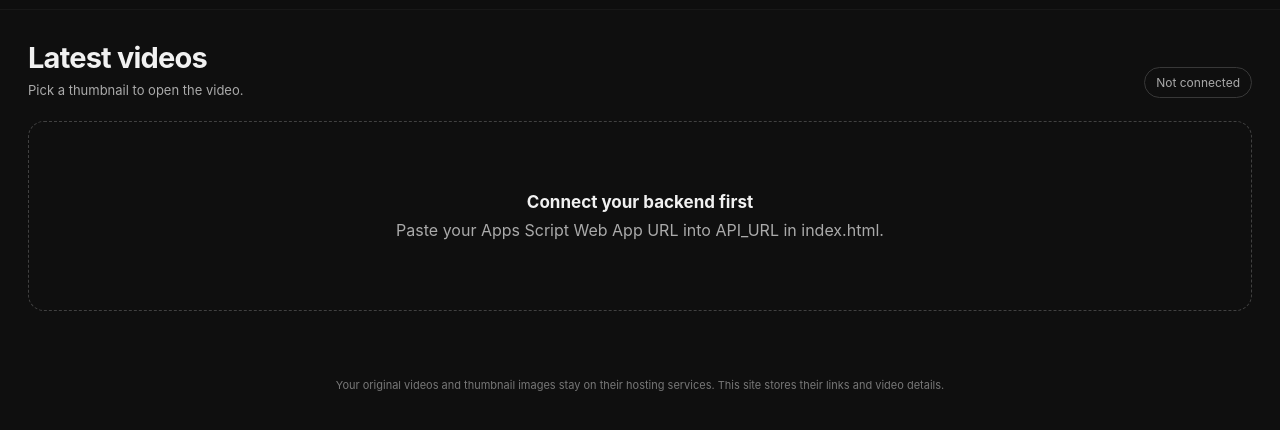
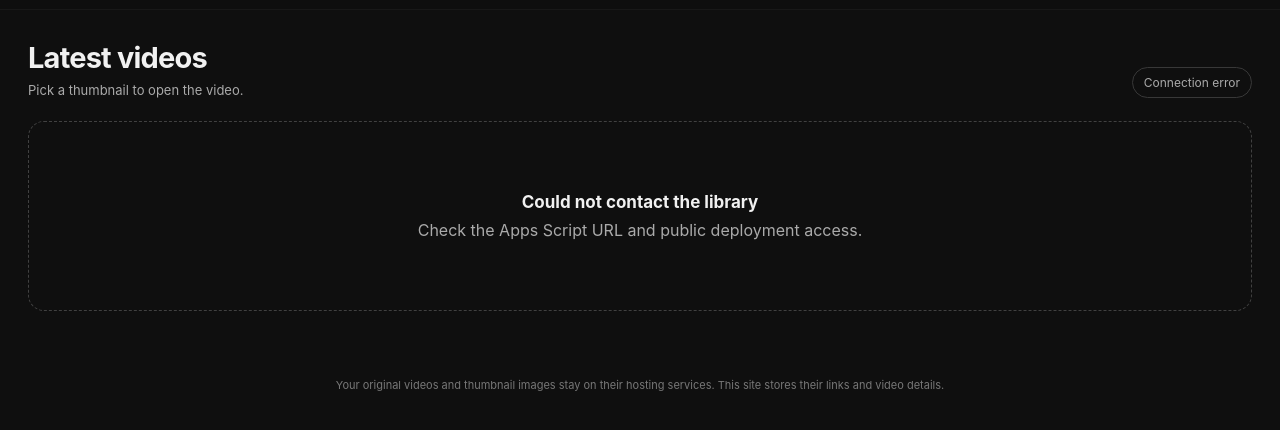
Before and after one commit to yourbulder/video, a plain HTML site: page index.html in a window 1280 px wide. Shown: the part 58-488 px from the top of the page. Drawn offline with Linux system fonts and the light colour scheme.

Commit message:
Update index.html

```diff
--- a/index.html
+++ b/index.html
@@ -269,7 +269,7 @@
 
   <script>
     // Replace this with your deployed Google Apps Script Web App URL ending in /exec.
-    const API_URL = 'PASTE_YOUR_APPS_SCRIPT_WEB_APP_URL_HERE';
+    const API_URL = 'https://script.google.com/macros/s/AKfycbwoIbm7S-kwLpeIfPTs_Gt2NoHi8e6gjCFDjrOY01kDo0iZ7WdoUE-Oep7P2Qyki_oh/exec    ';
 
     const grid = document.getElementById('videoGrid');
     const count = document.getElementById('videoCount');
```
